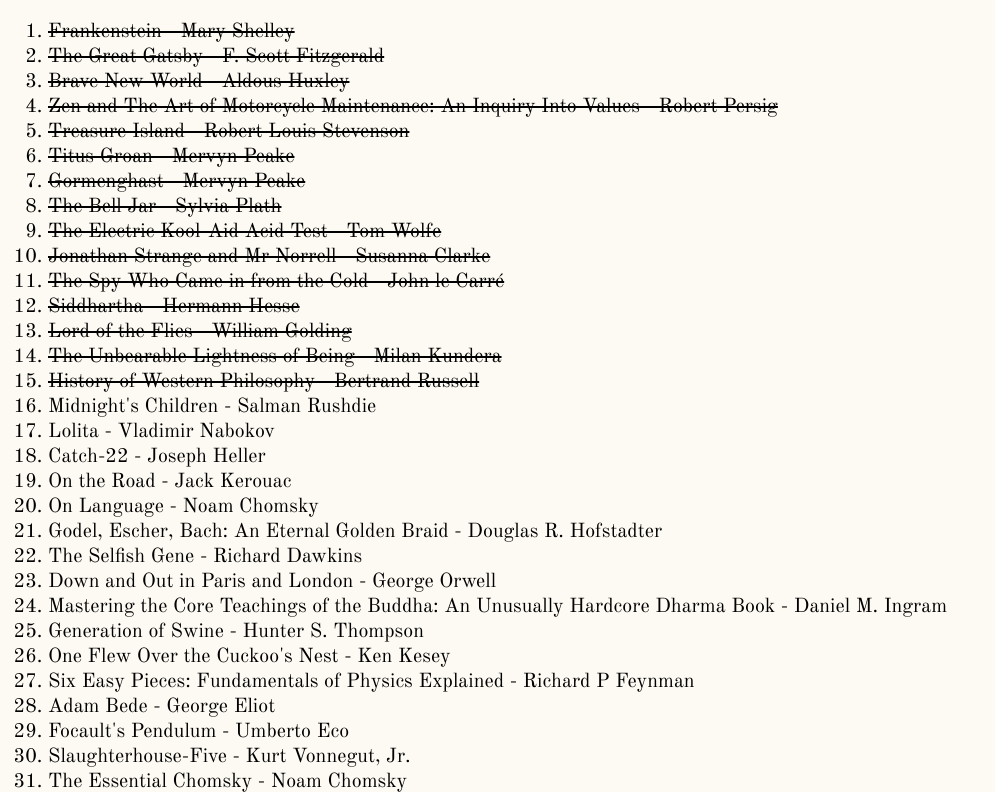
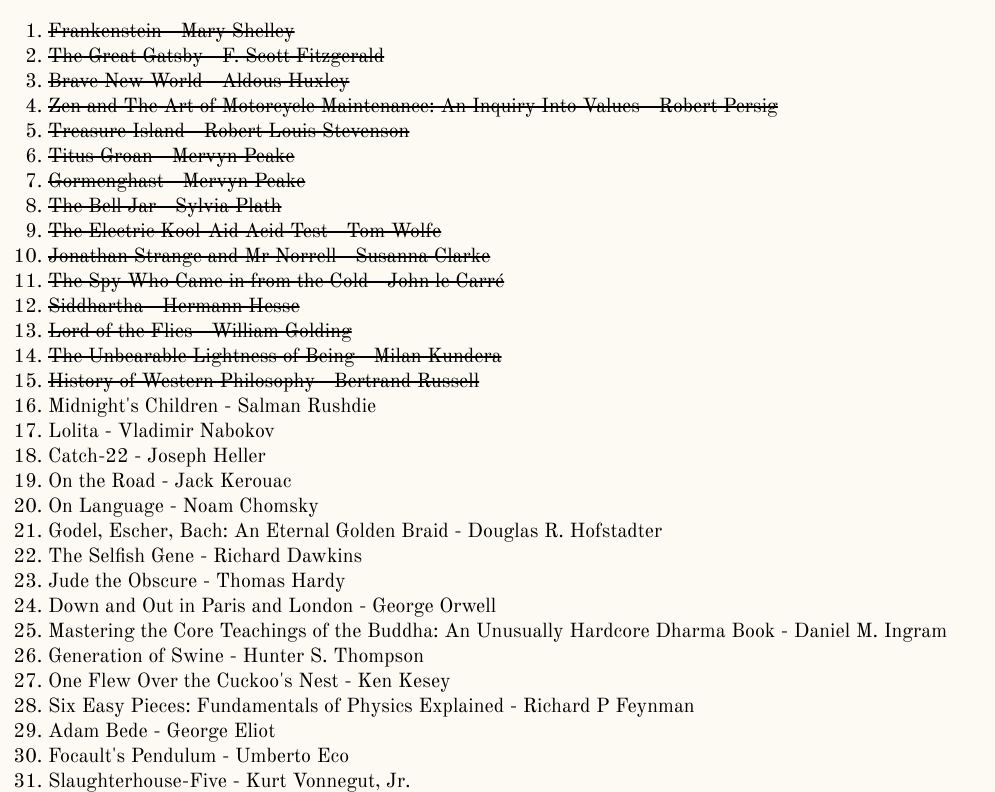
Before and after one commit to alex2/books, a plain HTML site: page index.html in a window 1280 px wide. Shown: the top 792 px of the page, without its empty margins (0-995 px from the left). Drawn offline with nearby package versions, Linux system fonts and the light colour scheme.

Commit message:
Adds Jude the Obscure

```diff
--- a/index.html
+++ b/index.html
@@ -36,6 +36,7 @@
     <li>On Language - Noam Chomsky</li>
     <li>Godel, Escher, Bach: An Eternal Golden Braid - Douglas R. Hofstadter</li>
     <li>The Selfish Gene - Richard Dawkins</li>
+    <li>Jude the Obscure - Thomas Hardy</li>
     <li>Down and Out in Paris and London - George Orwell</li>
     <li>Mastering the Core Teachings of the Buddha: An Unusually Hardcore Dharma Book - Daniel M. Ingram</li>
     <li>Generation of Swine - Hunter S. Thompson</li>
```
